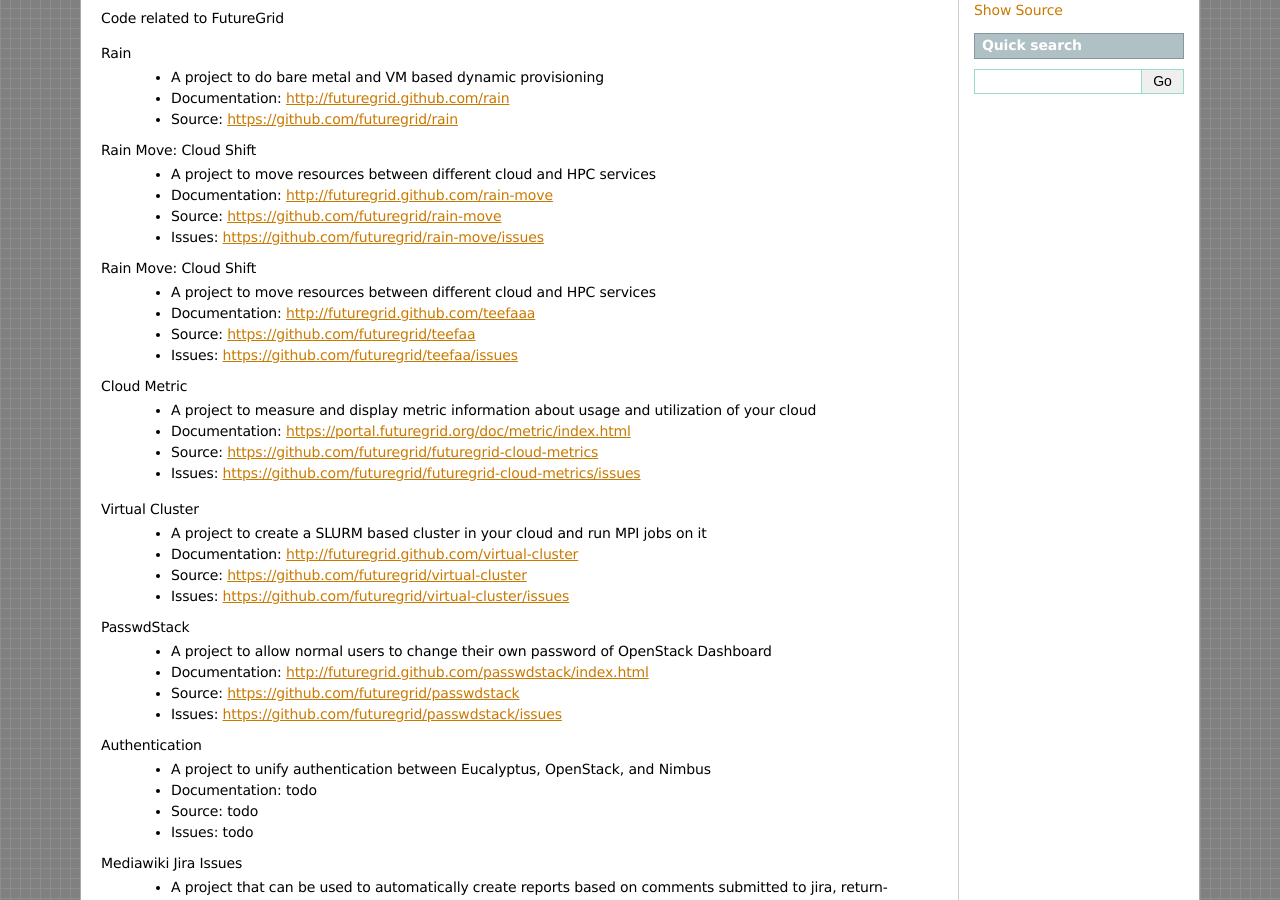
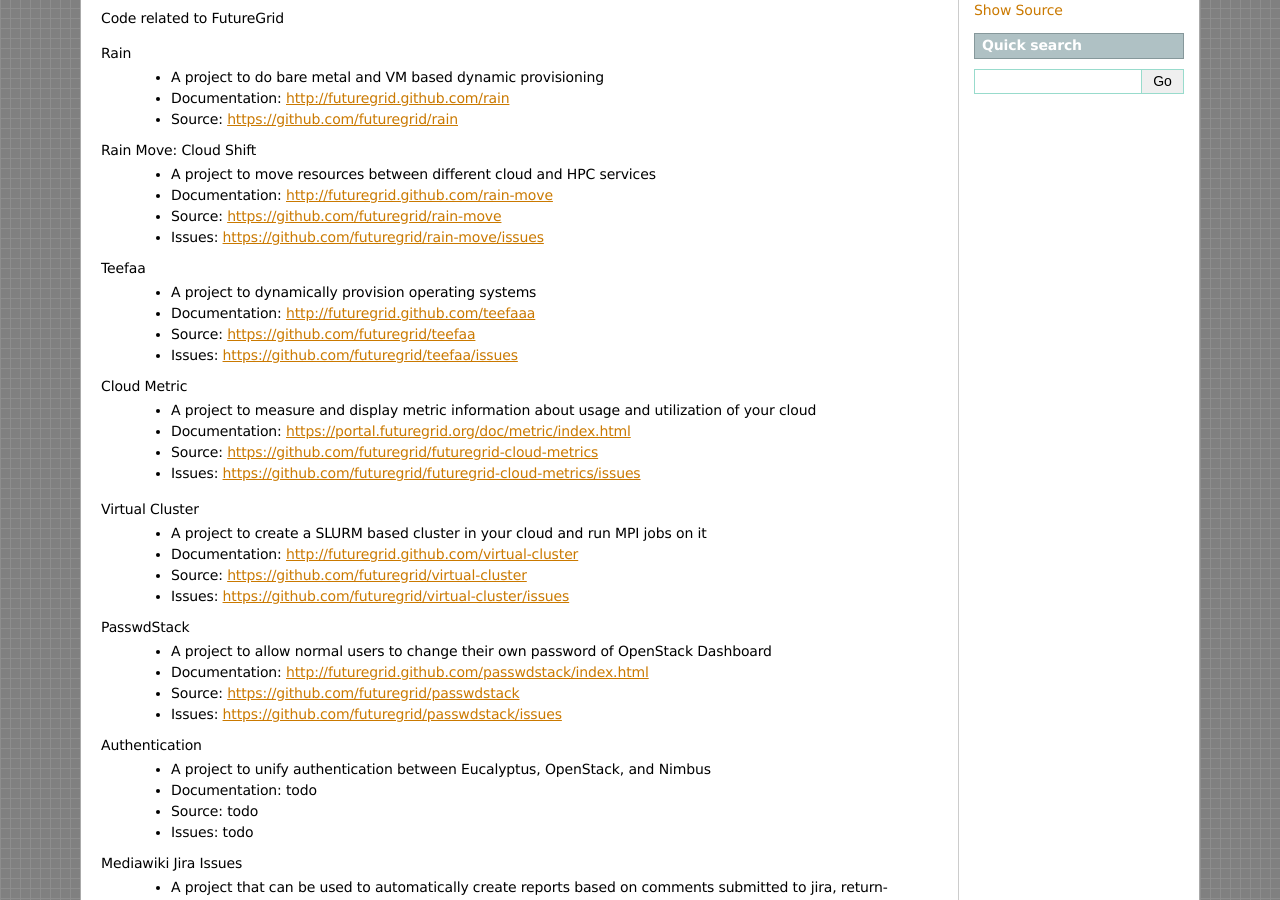
Before and after one commit to futuregrid/doc, a Sphinx documentation site: the page built from doc/source/index.rst, in a window 1280 px wide and 900 px high, scrolled down 382 px. Built offline with Sphinx 7.4.7, drawn with Linux system fonts in a browser that asks for light colours; formulas are drawn with MathJax 3.

Commit message:
adding teefaa

```diff
--- a/doc/source/index.rst
+++ b/doc/source/index.rst
@@ -21,8 +21,8 @@
   * Source: https://github.com/futuregrid/rain-move
   * Issues: https://github.com/futuregrid/rain-move/issues
 
-Rain Move: Cloud Shift
-  * A project to move resources between different cloud and HPC services
+Teefaa
+  * A project to dynamically provision operating systems
   * Documentation: http://futuregrid.github.com/teefaaa
   * Source: https://github.com/futuregrid/teefaa
   * Issues: https://github.com/futuregrid/teefaa/issues
```
